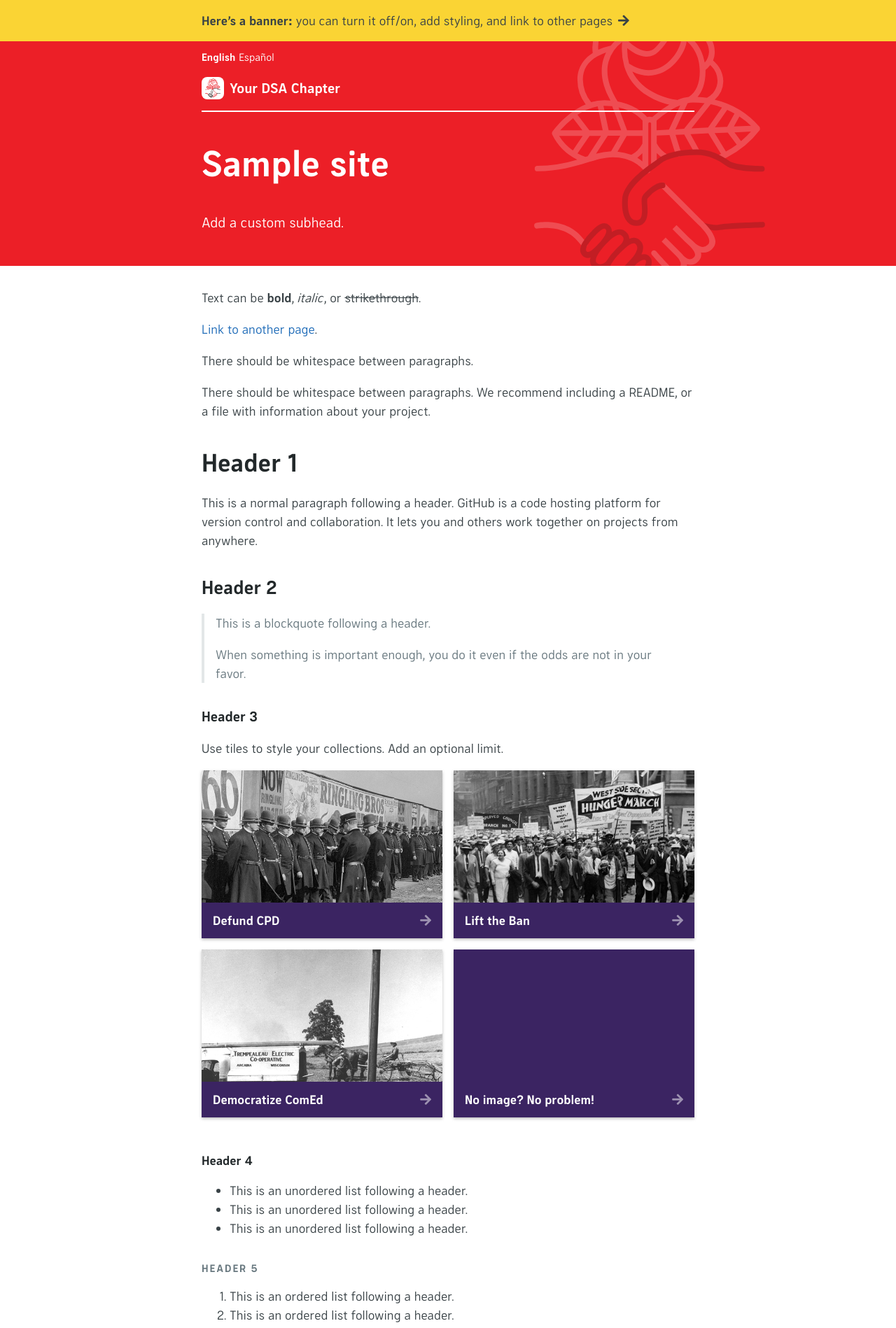
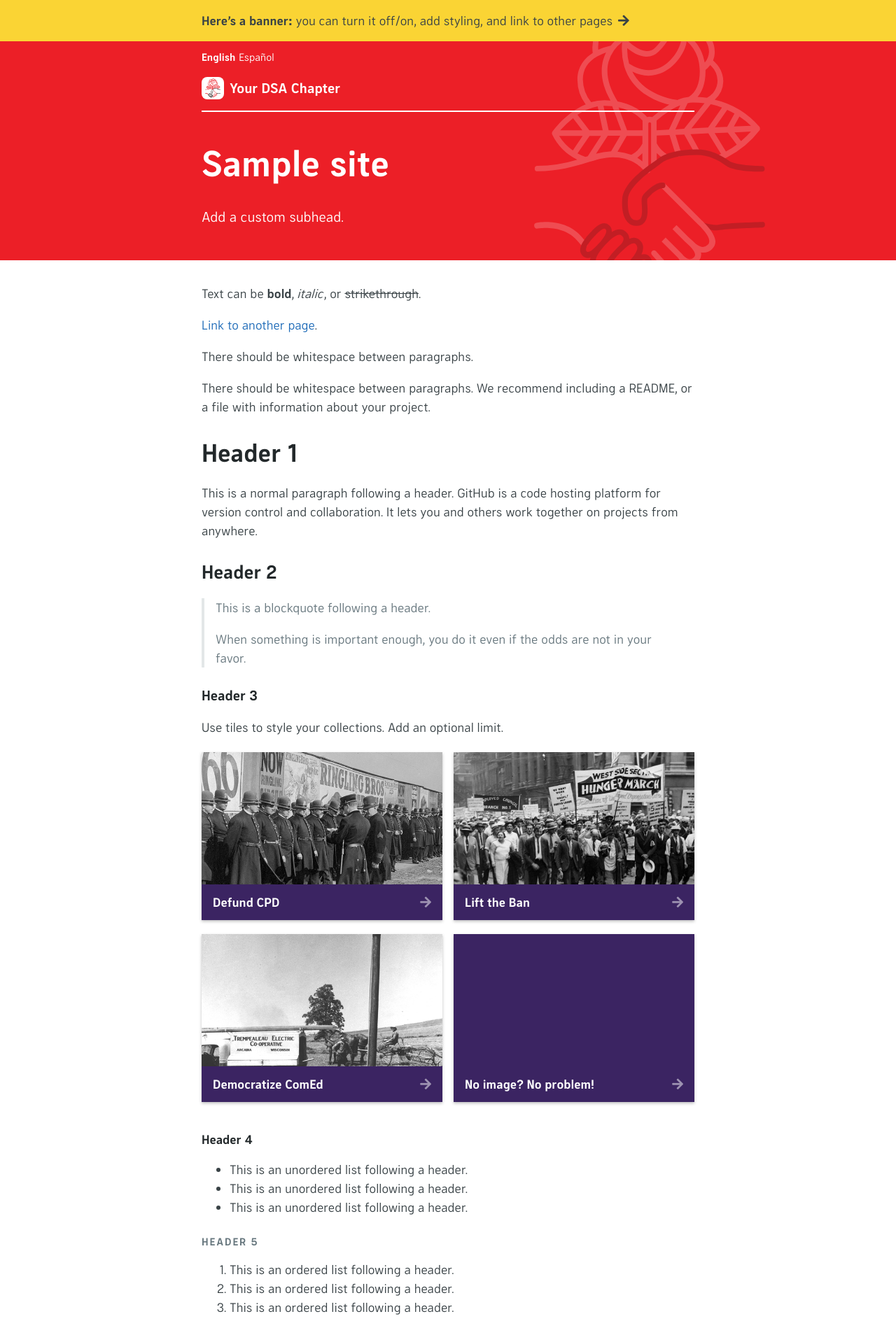
Before and after one commit to ChicagoDSA/haymarket, a Jekyll site: the page built from _homepage/en/index.md, in a window 1280 px wide. Shown: the top 1898 px of the page at 70% size. Built offline with Jekyll 4.4.1, drawn with Linux system fonts in a browser that asks for light colours; nearby versions of some CDN libraries; some web fonts are replaced; our own code applies the rules of GitHub Pages for plain Markdown files; library files that are not in the unit come from our copies; the repository's description, which GitHub fills in, is left out.

Commit message:
spacing tweaks

```diff
--- a/_sass/jekyll-theme-haymarket.scss
+++ b/_sass/jekyll-theme-haymarket.scss
@@ -68,7 +68,7 @@ h3,
 h4,
 h5,
 h6 {
-	margin-top: 2rem;
+	margin-top: 1.5rem;
 	margin-bottom: 1rem;
 	font-weight: bold;
 }
@@ -154,8 +154,7 @@ p {
 }
 
 .btn {
-	margin-right: 1rem;
-	margin-bottom: 1rem;
+	margin: .25rem 1rem 1rem 0;
 	background-color: $dsa-red;
 }
 
@@ -411,13 +410,9 @@ p {
 }
 
 .main-content {
-	padding-top: 2rem;
-	padding-bottom: 2rem;
+	padding-top: 1rem;
+	padding-bottom: 1rem;
 	word-wrap: break-word;
-
-	:first-child {
-		margin-top: 0;
-	}
 
 	p {
 		img {
@@ -501,6 +496,7 @@ p {
 		position: relative;
 		float: left;
 		width: 50%;
+		margin-top: .25rem;
 		margin-bottom: 1rem;
 		list-style-type: none;
 
@@ -690,6 +686,7 @@ p {
 			}
 
 			h4 {
+				margin-top: 0;
 				margin-bottom: 0;
 			}
 
@@ -732,6 +729,7 @@ p {
 
 		p {
 			max-width: 24rem;
+			margin-top: 0;
 		}
 
 		#join {
```
